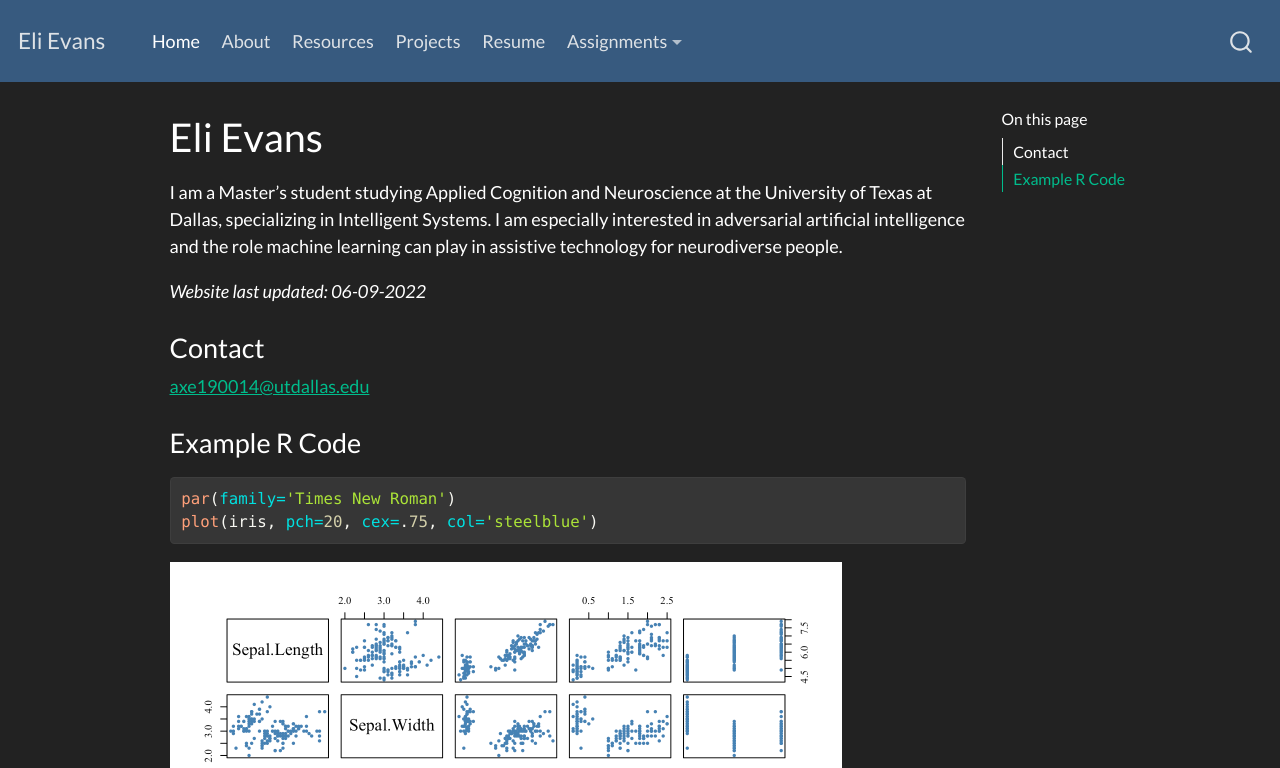
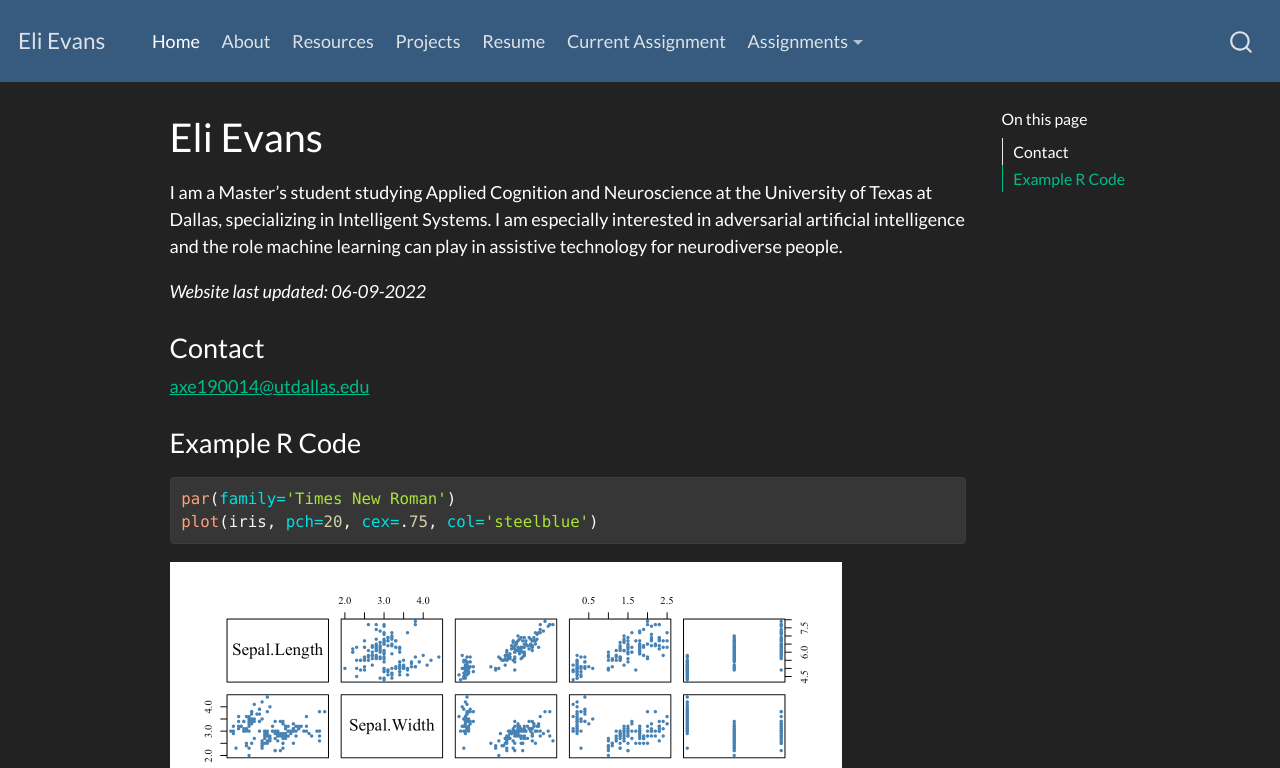
Before and after one commit to eliannaevans/eliannaevans.github.io, a plain HTML site: page index.html in a window 1280 px wide. Shown: the top 768 px of the page. Drawn offline with Linux system fonts and the light colour scheme.

Commit message:
added tab for most current assignment

```diff
--- a/index.html
+++ b/index.html
@@ -156,6 +156,9 @@ code span.wa { color: #60a0b0; font-weight: bold; font-style: italic; } /* Warni
   </li>
   <li class="nav-item">
     <a class="nav-link" href="./resume.pdf">Resume</a>
+  </li>
+  <li class="nav-item">
+    <a class="nav-link" href="./assignment01.html">Current Assignment</a>
   </li>
   <li class="nav-item dropdown ">
     <a class="nav-link dropdown-toggle" href="#" id="nav-menu-assignments" role="button" data-bs-toggle="dropdown" aria-expanded="false">Assignments</a>
```
Also changed, not shown: about.html (+3 -0 lines), assignment01.html (+3 -0 lines), projects.html (+3 -0 lines), resources.html (+3 -0 lines).
